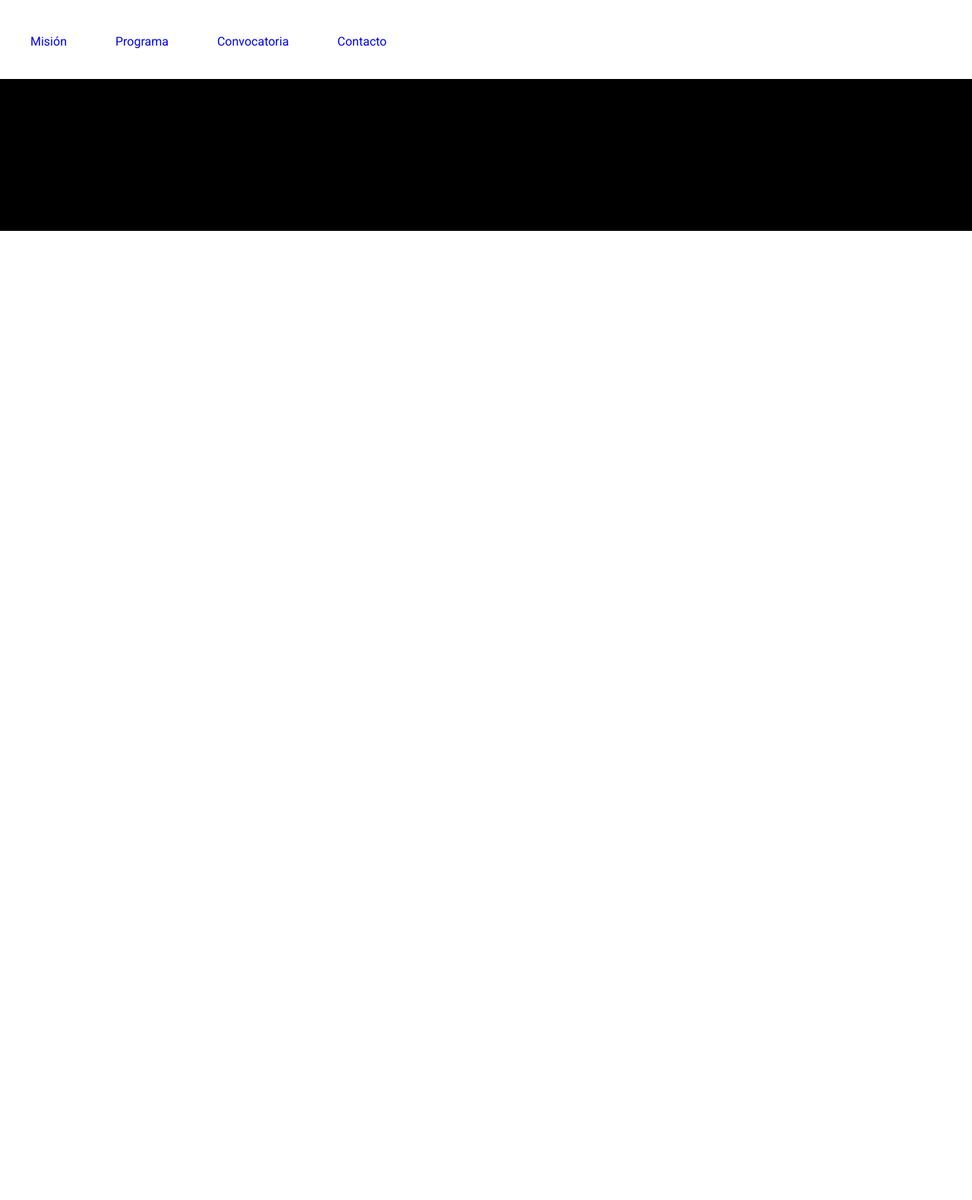
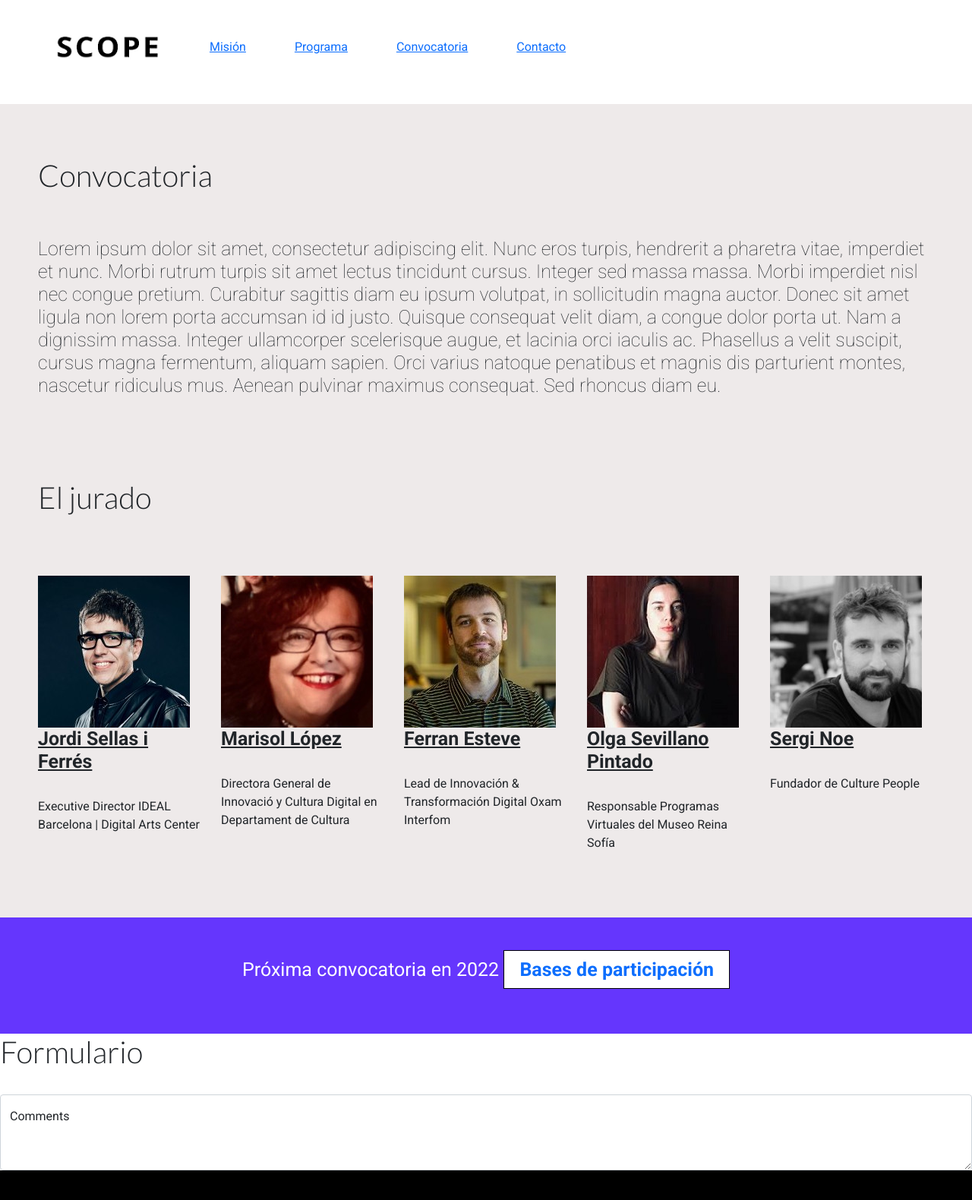
Before and after one commit to maluchenlo/scope, a plain HTML site: page secciones/convocatoria.html in a window 1280 px wide. Shown: the whole page at 76% size. Before the commit the page ends 800 px from the top, so only its background shows below. Drawn offline with nearby package versions, Linux system fonts and the light colour scheme.

Commit message:
bootstrap

```diff
--- a/estilos/style.css
+++ b/estilos/style.css
@@ -40,7 +40,17 @@ h4 {
     font-size: 25px;
     font-weight: bold;
     text-decoration: underline;
-    text-align: right;
+    text-align: left;
+}
+
+.titulo {
+    background-color: rgb(238, 234, 234);
+    padding: 70px 50px 50px 50px;
+}
+
+.texto {
+    background-color: rgb(238, 234, 234);
+    padding: 0px 50px 50px 50px;
 }
 
 .banner {
@@ -66,24 +76,37 @@ h4 {
 
 .boton:hover {
     color: #fff;
-    background: #060520; /* color de fuente hover */
-  }
+    background: #060520;
+}
 
+.tituloLogos {
+    padding: 50px;
+}
+
+.logos {
+    display: flex;
+    flex-direction: row;
+    justify-content: space-between
+}
+
+.formulario {
+    {
+        padding: 50px 50px 50px 50px;
+    }
+}
+
+.parteFooter {
+    background-color: black;
+    height: 200px;
+    margin-bottom: 0%;
+}
 
 .gridAreas {
     display: grid;
     grid-template-columns: 1fr 1fr;
     grid-template-areas:
-        "menu             menu"
         "tituloIntro      ilustracionIntro"
-        "textoIntro       ilustracionIntro"
-        "banner           banner"
-        "tituloLogos      tituloLogos"
-        "parteFooter      parteFooter";
-}
-
-.gridAreas .menu {
-    grid-area: menu;
+        "textoIntro       ilustracionIntro";
 }
 
 .gridAreas .tituloIntro {
@@ -102,54 +125,6 @@ h4 {
     grid-area: ilustracionIntro;
     background-color: rgb(238, 234, 234);
     padding: 70px 50px 50px 50px;
-}
-
-.gridAreas .banner {
-    grid-area: banner;
-}
-
-.gridAreas .tituloLogos {
-    grid-area: tituloLogos;
-}
-
-.tituloLogos {
-    padding: 50px;
-}
-
-.logos {
-    display: flex;
-    flex-direction: row;
-    justify-content: space-between
-}
-
-.gridAreas .parteFooter {
-    grid-area: parteFooter;
-}
-
-.parteFooter {
-    background-color: black;
-    height: 200px;
-    margin-bottom: 0%;
-}
-
-@media screen and (max-width: 480px){
-    .gridAreas {
-        grid-template-areas:
-            "menu"
-            "tituloIntro"
-            "textoIntro"
-            "ilustracionIntro"
-            "banner"
-            "tituloLogos"
-            "parteFooter";
-    }
-
-    .logos {
-        display: flex;
-        flex-direction: column;
-        justify-content: space-between
-    }
-
 }
 
 .gridGaleria {
@@ -174,22 +149,49 @@ h4 {
     grid-area: foto3;
 }
 
-.tituloPrograma {
+.gridJurado {
+    display: grid;
+    grid-template-rows: 1fr 3fr;
+    grid-template-columns: repeat(5, 2fr);
+    column-gap: 25px;
+    padding: 50px 50px 70px 50px;
     background-color: rgb(238, 234, 234);
-    padding: 70px 50px 50px 50px;
+    grid-template-areas:
+        "tituloJurado tituloJurado tituloJurado tituloJurado tituloJurado"
+        "foto1        foto2        foto3        foto4        foto5";
 }
 
-.textoPrograma {
-    background-color: rgb(238, 234, 234);
-    padding: 0px 50px 50px 50px;
+.gridJurado .tituloJurado {
+    grid-area: tituloJurado;
 }
 
-@media screen and (max-width: 480px){
-    .gridGaleria {
+.gridJurado .foto1 {
+    grid-area: foto1;
+}
+
+.gridJurado .foto2 {
+    grid-area: foto2;
+}
+
+.gridJurado .foto3 {
+    grid-area: foto3;
+}
+
+.gridJurado .foto4 {
+    grid-area: foto4;
+}
+
+.gridJurado .foto5 {
+    grid-area: foto5;
+}
+
+@media screen and (max-width: 480px) {
+    .gridAreas {
+        grid-template-columns: 1fr;
         grid-template-areas:
-            "foto1"
-            "foto2"
-            "foto3";
+            "tituloIntro"
+            "textoIntro"
+            "ilustracionIntro"
     }
 
     .logos {
@@ -198,4 +200,30 @@ h4 {
         justify-content: space-between
     }
 
+    .boton {
+        display: flex;
+        flex-direction: column;
+    }
+
+    .gridGaleria {
+        grid-template-columns: 1fr;
+        grid-template-areas:
+            "foto1"
+            "foto2"
+            "foto3";
+
+    }
+
+    .gridJurado {
+        display: grid;
+        grid-template-columns: 1fr;
+        grid-template-areas:
+            "tituloJurado"
+            "foto1"
+            "foto2"
+            "foto3"
+            "foto4"
+            "foto5";
+    }
+
 }
--- a/secciones/convocatoria.html
+++ b/secciones/convocatoria.html
@@ -5,18 +5,21 @@
     <meta charset="UTF-8">
     <meta http-equiv="X-UA-Compatible" content="IE=edge">
     <meta name="viewport" content="width=device-width, initial-scale=1.0">
+    <link href="https://unpkg.com/aos@2.3.1/dist/aos.css" rel="stylesheet">
+    <link href="https://cdn.jsdelivr.net/npm/bootstrap@5.1.3/dist/css/bootstrap.min.css" rel="stylesheet" integrity="sha384-1BmE4kWBq78iYhFldvKuhfTAU6auU8tT94WrHftjDbrCEXSU1oBoqyl2QvZ6jIW3" crossorigin="anonymous">
     <link rel="stylesheet" href="../estilos/style.css">
+    <link rel="shortcut icon" href="./imagenes/Scope_flavicon.png" type="image/x-icon">
     <link href="https://fonts.googleapis.com/css?family=Roboto:100,300,400,500,700&display=swap" rel="stylesheet">
     <link href="https://fonts.googleapis.com/css2?family=Lato:wght@300&display=swap" rel="stylesheet">
-    <title>Contacto</title>
+    <title>Convocatoria</title>
 </head>
 
 <body>
-    <header>
-
-        <!-- MENÚ -->
+    <!-- MENÚ -->
+    <header class="menu">
         <nav>
             <ul>
+                <li><a href="../index.html"><img src="../imagenes/logo_scope.png" alt="scope"></a></li>
                 <li><a href="../secciones/mision.html">Misión</a></li>
                 <li><a href="../secciones/programa.html">Programa</a></li>
                 <li><a href="../secciones/convocatoria.html">Convocatoria</a></li>
@@ -24,14 +27,89 @@
             </ul>
         </nav>
     </header>
-        <!-- Footer -->
+
+    <!-- INTRO -->
+    <main class="titulo">
+        <div data-aos="fade-right">
+            <h2>Convocatoria</h2>
+        </div>
+    </main>
+    <section class="texto">
+        <div data-aos="fade-zoom-in" data-aos-easing="ease-in-back" data-aos-delay="300" data-aos-offset="0">
+            <h3> Lorem ipsum dolor sit amet, consectetur adipiscing elit. Nunc eros turpis, hendrerit a pharetra vitae,
+                imperdiet et nunc. Morbi rutrum turpis sit amet lectus tincidunt cursus. Integer sed massa massa. Morbi
+                imperdiet nisl nec congue pretium. Curabitur sagittis diam eu ipsum volutpat, in sollicitudin magna
+                auctor.
+                Donec sit amet ligula non lorem porta accumsan id id justo. Quisque consequat velit diam, a congue dolor
+                porta ut. Nam a dignissim massa. Integer ullamcorper scelerisque augue, et lacinia orci iaculis ac.
+                Phasellus a velit suscipit, cursus magna fermentum, aliquam sapien. Orci varius natoque penatibus et
+                magnis
+                dis parturient montes, nascetur ridiculus mus. Aenean pulvinar maximus consequat. Sed rhoncus diam eu.</h3>
+        </div>
+    </section>
+
+    <!-- Jurado -->
+    <section class="gridJurado">
+        <div class="tituloJurado">
+        <h2>El jurado</h2>
+    </div>
+        <div class="foto1">
+            <img src="../imagenes/Jordi Sellas.jfif" alt="Jordi Sellas">
+            <h4>Jordi Sellas i Ferrés</h4><br>
+            <p>Executive Director IDEAL Barcelona | Digital Arts Center</p>
+        </div>
+        <div class="foto2">
+            <img src="../imagenes/Marisol Lopez.jfif" alt="Marisol López">
+            <h4>Marisol López</h4><br>
+            <p>Directora General de Innovació y Cultura Digital en Departament de Cultura</p>
+        </div>
+        <div class="foto3">
+            <img src="../imagenes/Ferran Esteve.jfif" alt="Ferran Esteve">
+            <h4>Ferran Esteve</h4><br>
+            <p>Lead de Innovación & Transformación Digital Oxam Interfom</p>
+        </div>
+        <div class="foto4">
+            <img src="../imagenes/Olga Sevillano.jfif" alt="Olga Sevillano Pintado">
+            <h4>Olga Sevillano Pintado</h4><br>
+            <p>Responsable Programas Virtuales del Museo Reina Sofía</p>
+        </div>
+        <div class="foto5">
+            <img src="../imagenes/Sergi Noe.jfif" alt="Sergi Noe">
+            <h4>Sergi Noe</h4><br>
+            <p>Fundador de Culture People </p>
+        </div>
+    </section>
+
+    <!-- botón convocatoria -->
+    <article class="banner">
+        <div>
+            <p id="bannerTexto"> Próxima convocatoria en 2022<strong> <a class="boton"
+                href="./secciones/convocatoria.html">Bases de participación</a></strong></p>
+        </div>
+    </article>
+
+    <!-- Formulario -->
+    <section class="formulario">
+        <div>
+            <h2>Formulario</h2>
+            <br>
+            <div class="form-floating">
+                <textarea class="form-control" placeholder="Leave a comment here" id="floatingTextarea2" style="height: 100px"></textarea>
+                <label for="floatingTextarea2">Comments</label>
+              </div>
+        </div>
+    </section>
+
+    <!-- Footer -->
     <footer class="parteFooter">
-        <section class="itemPie">
-            <div>
-            </div>
-
-        </section>
+        <div>
+        </div>
+        <script src="https://unpkg.com/aos@2.3.1/dist/aos.js"></script>
+        <script>
+            AOS.init();
+        </script>
     </footer>
+    <script src="https://cdn.jsdelivr.net/npm/@popperjs/core@2.10.2/dist/umd/popper.min.js" integrity="sha384-7+zCNj/IqJ95wo16oMtfsKbZ9ccEh31eOz1HGyDuCQ6wgnyJNSYdrPa03rtR1zdB" crossorigin="anonymous"></script>
+<script src="https://cdn.jsdelivr.net/npm/bootstrap@5.1.3/dist/js/bootstrap.min.js" integrity="sha384-QJHtvGhmr9XOIpI6YVutG+2QOK9T+ZnN4kzFN1RtK3zEFEIsxhlmWl5/YESvpZ13" crossorigin="anonymous"></script>
 </body>
-
 </html>
```
Also changed, not shown: index.html (+21 -14 lines), secciones/programa.html (+14 -14 lines), imagenes/Ferran Esteve.jfif (added), imagenes/Jordi Sellas.jfif (added), imagenes/Marisol Lopez.jfif (added), imagenes/Olga Sevillano.jfif (added), imagenes/Sergi Noe.jfif (added).
